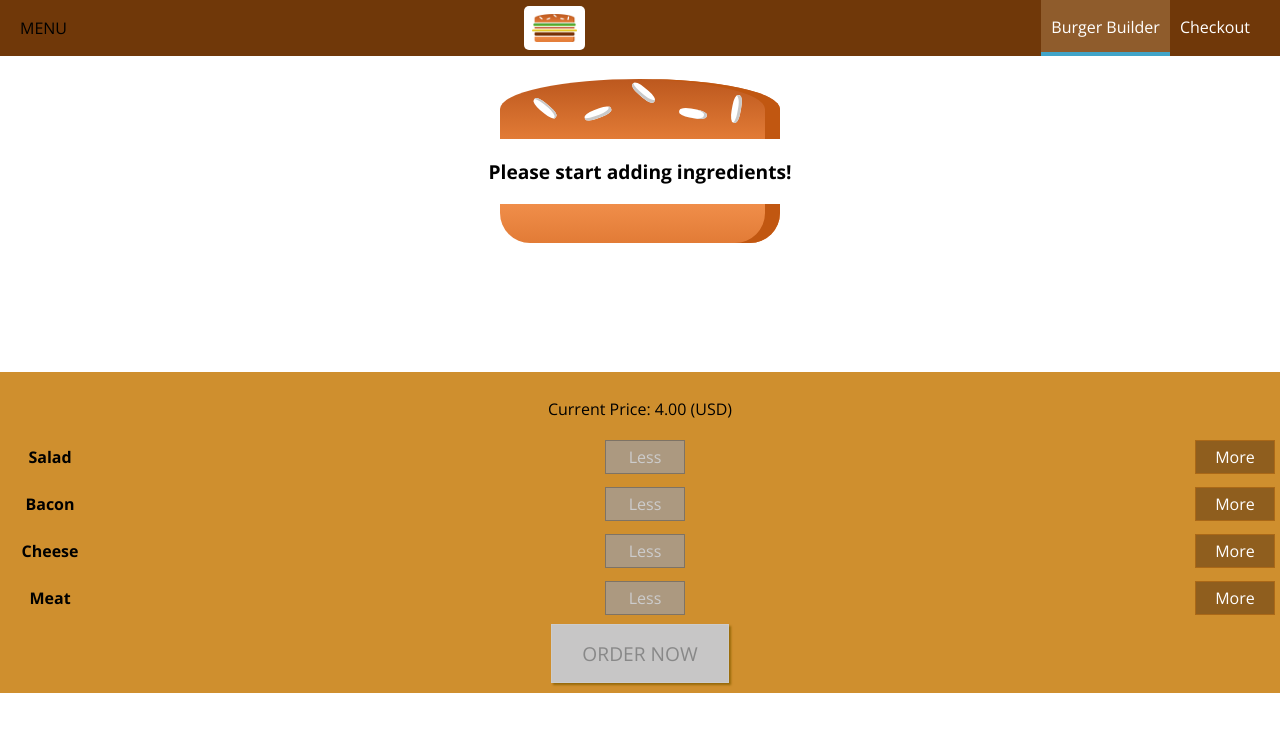
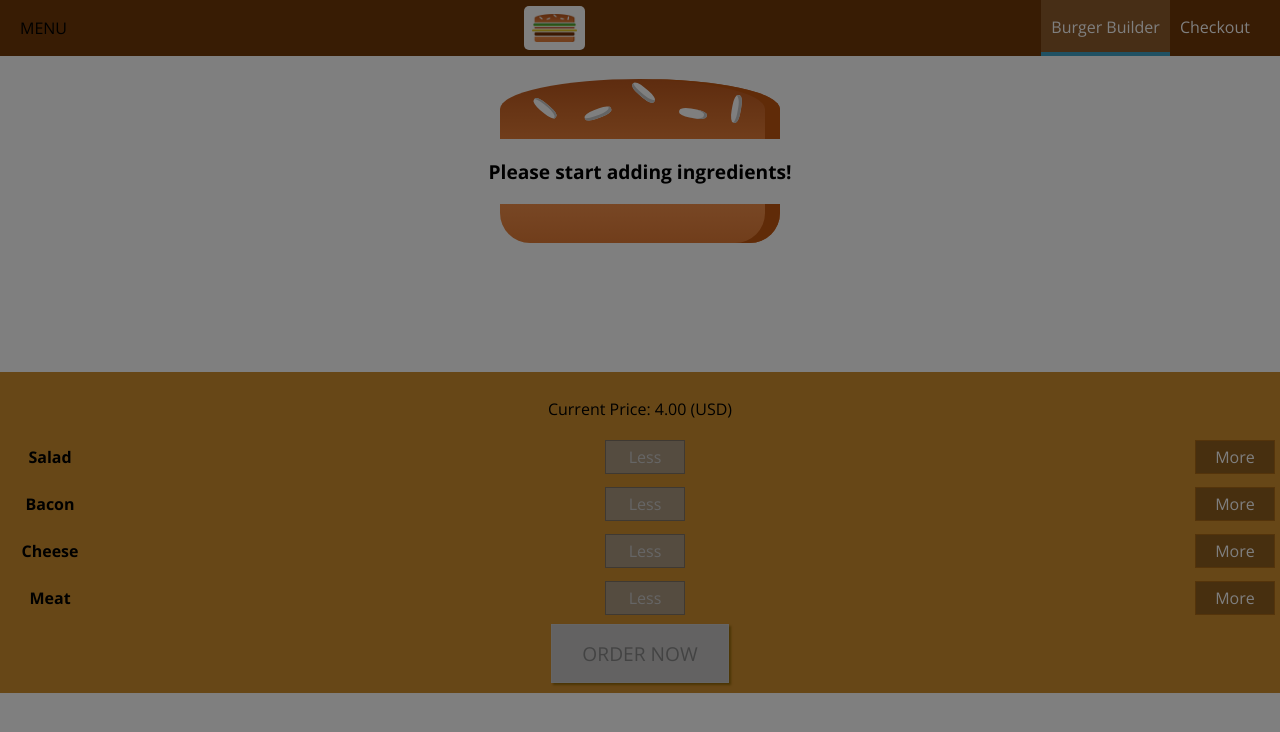
Before and after one commit to ChanakaR/burger-builder, a React app: page / in a window 1280 px wide. Shown: the top 732 px of the page. Built offline with nearby package versions, Linux system fonts and the light colour scheme.

Commit message:
added backdrop to Side Drawer

```diff
--- a/src/components/Navigation/SideDrawer/SideDrawer.js
+++ b/src/components/Navigation/SideDrawer/SideDrawer.js
@@ -2,15 +2,20 @@
 import Logo from '../../Logo/Logo';
 import NavigationItems from '../NavigationItems/NavigationItems';
 import classes from './SideDrawer.css';
+import Backdrop from '../../UI/Backdrop/Backdrop';
+import Aux from '../../../hoc/Aux';
 
 const sideDrawer = (props) => {
     return (
+        <Aux>
+            <Backdrop show></Backdrop>
             <div className={classes.SideDrawer}>
                 <Logo height="11%"/>
                 <nav>
                     <NavigationItems />
                 </nav>
             </div>
+        </Aux>
     );
 }
 
```
Lines whose indentation alone changed are shown as unchanged.
